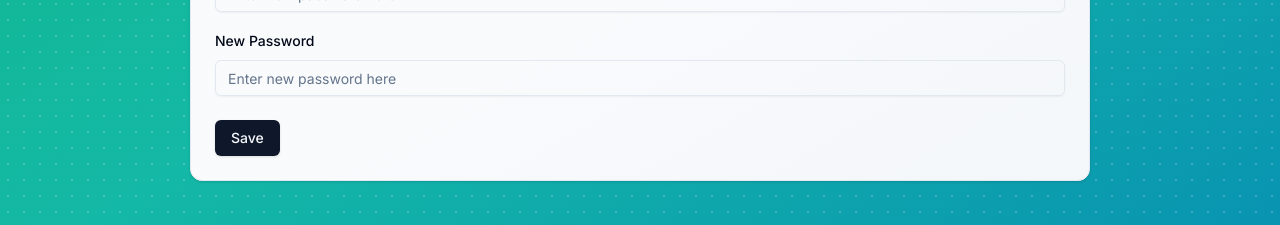
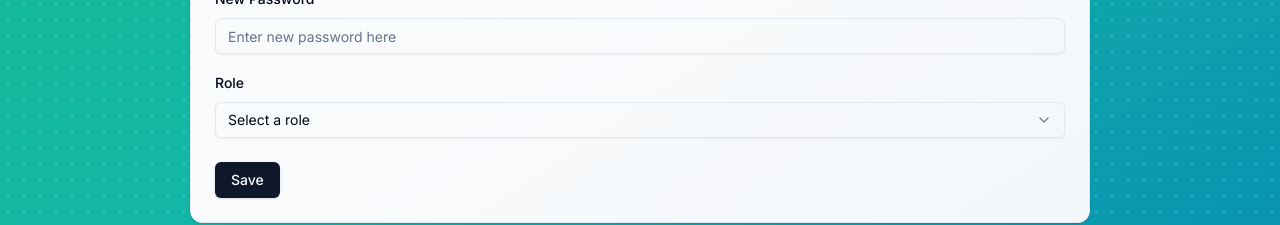
Before and after one commit to neilivanorencia/auth-js-demo, a Next.js app: page /settings in a window 1280 px wide. Shown: the part 516-741 px from the top of the page. Built offline with nearby package versions, Linux system fonts and the light colour scheme; no server answers.

Commit message:
Add edit role functionality

```diff
--- a/app/(protected)/settings/page.tsx
+++ b/app/(protected)/settings/page.tsx
@@ -22,10 +22,18 @@ import {
 import { FormError } from "@/components/form-error";
 import { FormSuccess } from "@/components/form-success";
 import { Input } from "@/components/ui/input";
+import {
+  Select,
+  SelectContent,
+  SelectItem,
+  SelectTrigger,
+  SelectValue,
+} from "@/components/ui/select";
 import { settings } from "@/actions/settings";
 import { SettingsSchema } from "@/schemas";
 
 import { IoSettingsOutline } from "react-icons/io5";
+import { UserRole } from "@prisma/client";
 
 const SettingsPage = () => {
   const [error, setError] = useState<string | undefined>();
@@ -42,6 +50,7 @@ const SettingsPage = () => {
       email: user?.email || undefined,
       password: undefined,
       newPassword: undefined,
+      role: user?.role || undefined,
     },
   });
 
@@ -144,6 +153,36 @@ const SettingsPage = () => {
                   </FormItem>
                 )}
               />
+              <FormField
+                control={form.control}
+                name="role"
+                render={({ field }) => (
+                  <FormItem>
+                    <FormLabel>Role</FormLabel>
+                    <Select
+                      disabled={isPending}
+                      onValueChange={field.onChange}
+                      defaultValue={field.value}
+                      value={field.value}
+                    >
+                      <FormControl>
+                        <SelectTrigger>
+                          <SelectValue placeholder="Select a role" />
+                        </SelectTrigger>
+                      </FormControl>
+                      <SelectContent>
+                        <SelectItem value={String(UserRole.ADMIN)}>
+                          Admin
+                        </SelectItem>
+                        <SelectItem value={String(UserRole.USER)}>
+                          User
+                        </SelectItem>
+                      </SelectContent>
+                    </Select>
+                    <FormMessage />
+                  </FormItem>
+                )}
+              />
             </div>
             <FormError message={error} />
             <FormSuccess message={success} />
```
